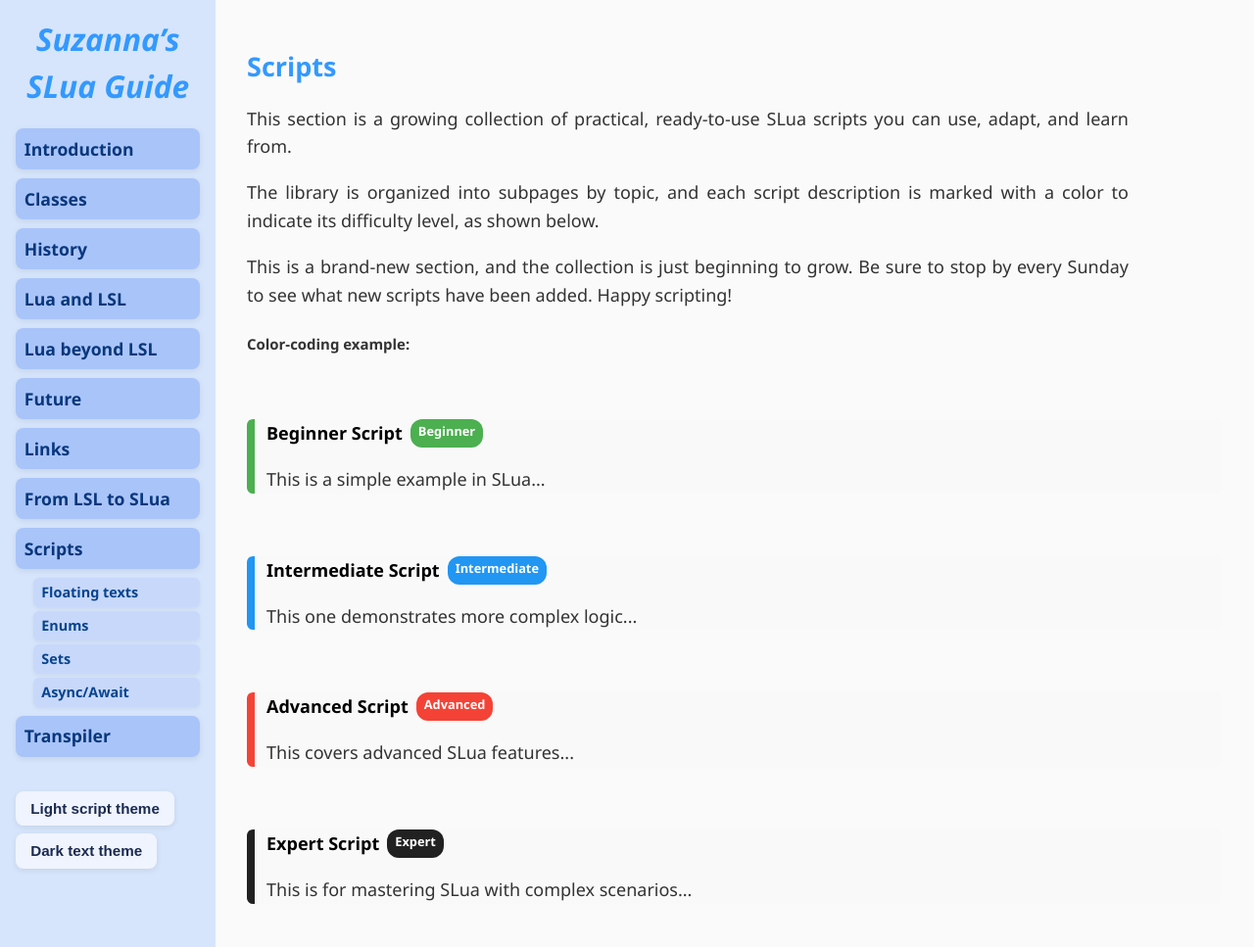
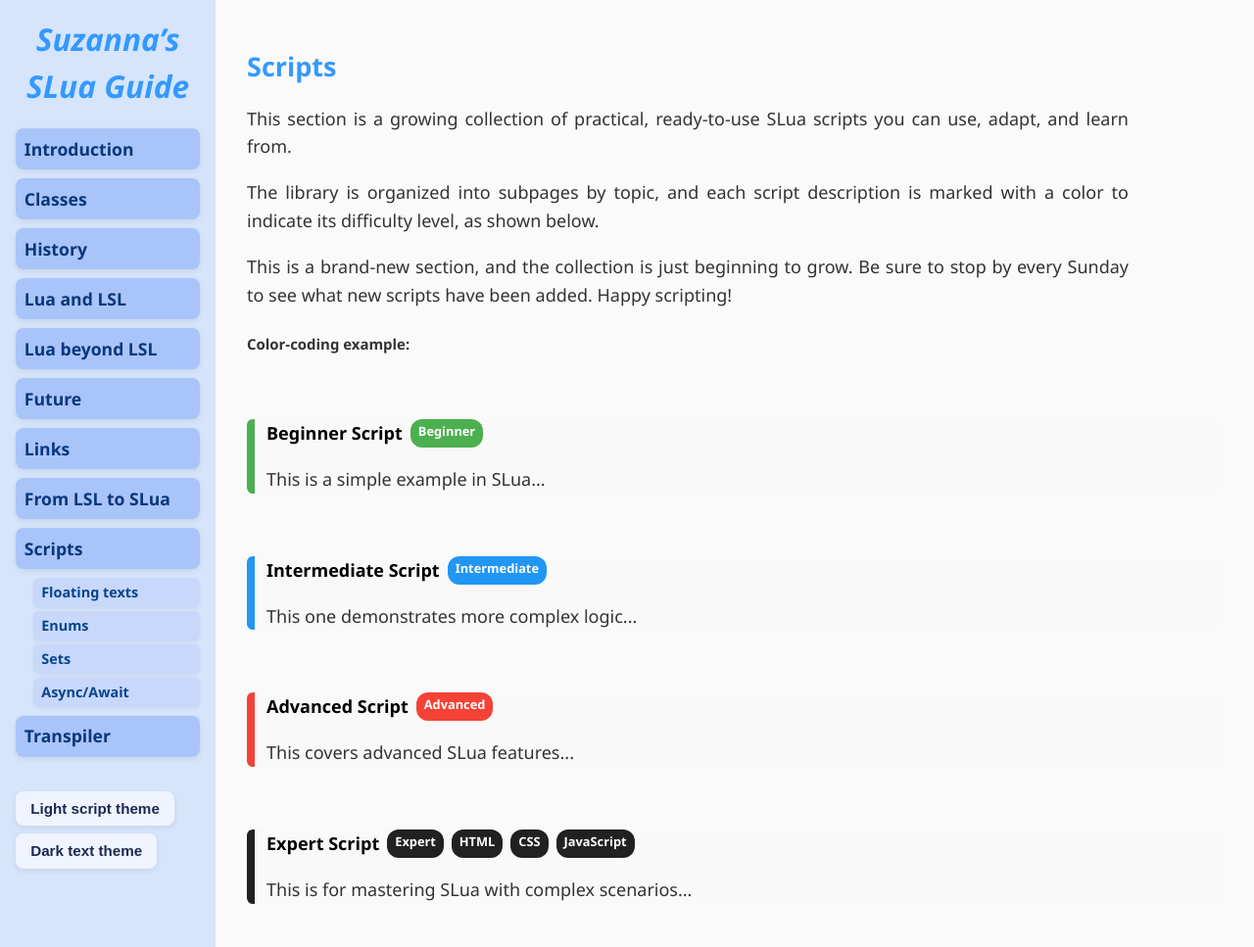
Before and after one commit to Suzanna-Linn/slua, a Jekyll site: the page built from docs/scripts.md, in a window 1280 px wide and 967 px high. Shown: the whole window at 98% size. Built offline with Jekyll 4.4.1, drawn with Linux system fonts in a browser that asks for light colours; nearby versions of some CDN libraries; our own code applies the rules of GitHub Pages for plain Markdown files; comment, search, counter and statistics services are not loaded.

Commit message:
Update scripts.md

```diff
--- a/docs/scripts.md
+++ b/docs/scripts.md
@@ -24,6 +24,11 @@ This is a brand-new section, and the collection is just beginning to grow. Be su
 </div>
 
 <div class="script-box expert">
-  <h4>Expert Script</h4>
+  <h4>
+    Expert Script
+    <span class="extra">HTML</span>
+    <span class="extra">CSS</span>
+    <span class="extra">JavaScript</span>
+  </h4>
   <p>This is for mastering SLua with complex scenarios...</p>
 </div>
```
